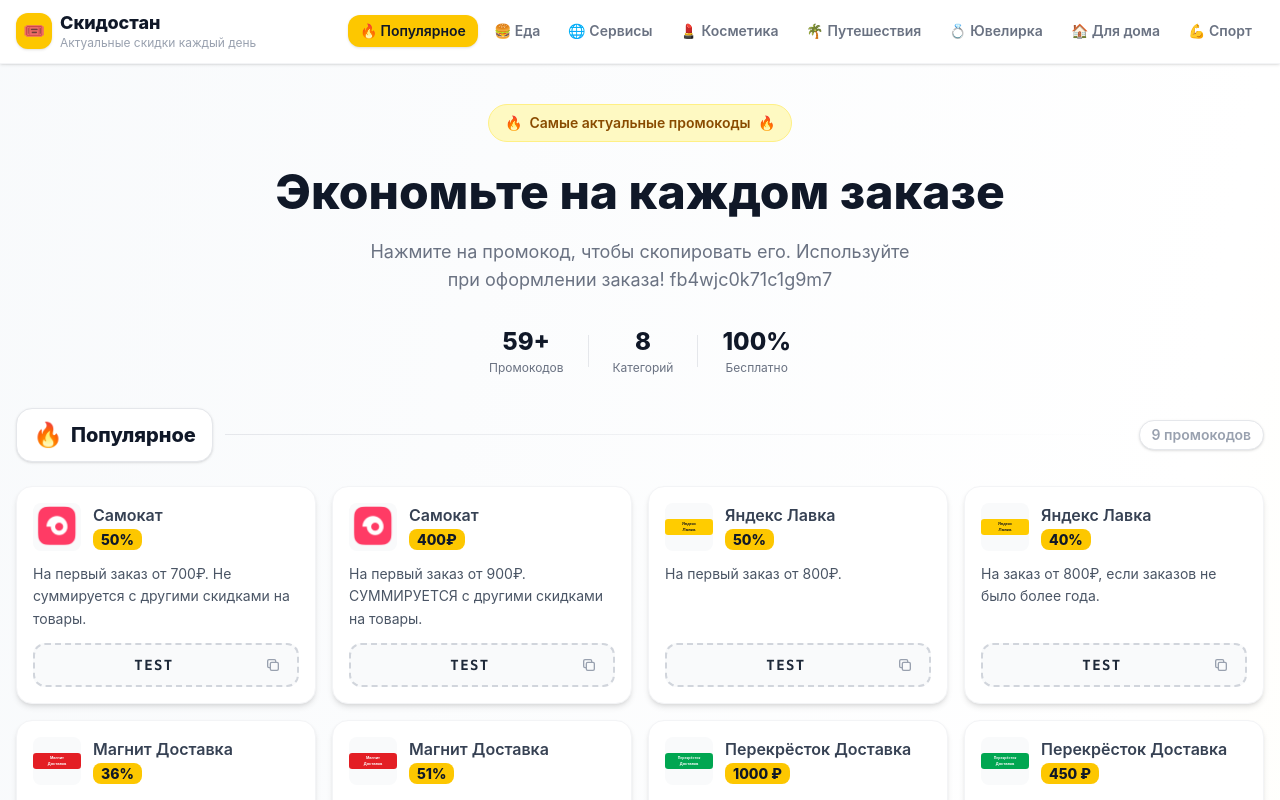
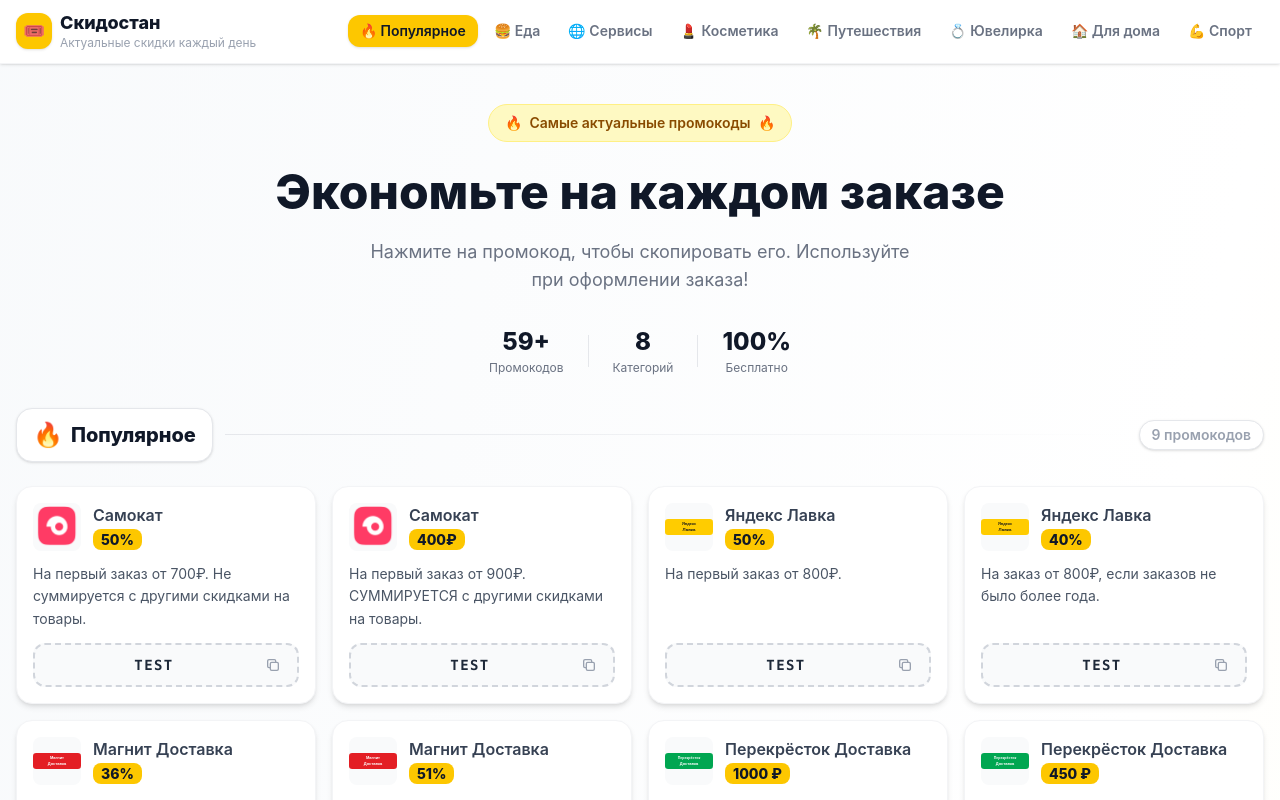
Before and after one commit to dotaprog/skidostan, a React (Vite) app: page / in a window 1280 px wide. Shown: the top 800 px of the page. Built offline with nearby package versions, Linux system fonts and the light colour scheme.

Commit message:
Update App.tsx

```diff
--- a/src/App.tsx
+++ b/src/App.tsx
@@ -118,7 +118,7 @@
           </span>
         </h2>
         <p className="text-gray-500 text-base sm:text-lg max-w-xl mx-auto">
-          Нажмите на промокод, чтобы скопировать его. Используйте при оформлении заказа! fb4wjc0k71c1g9m7
+          Нажмите на промокод, чтобы скопировать его. Используйте при оформлении заказа!
         </p>
 
         {/* Stats */}
```
